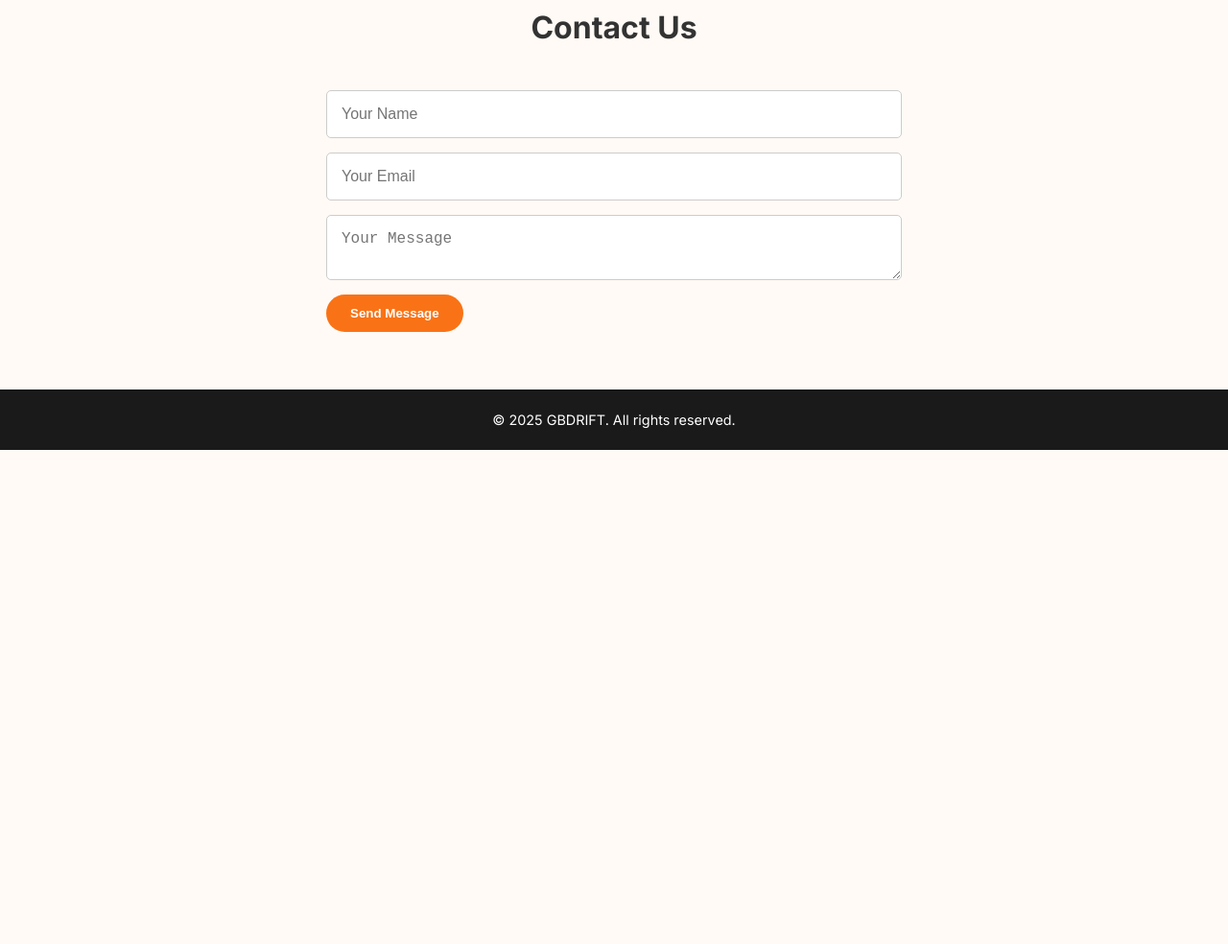
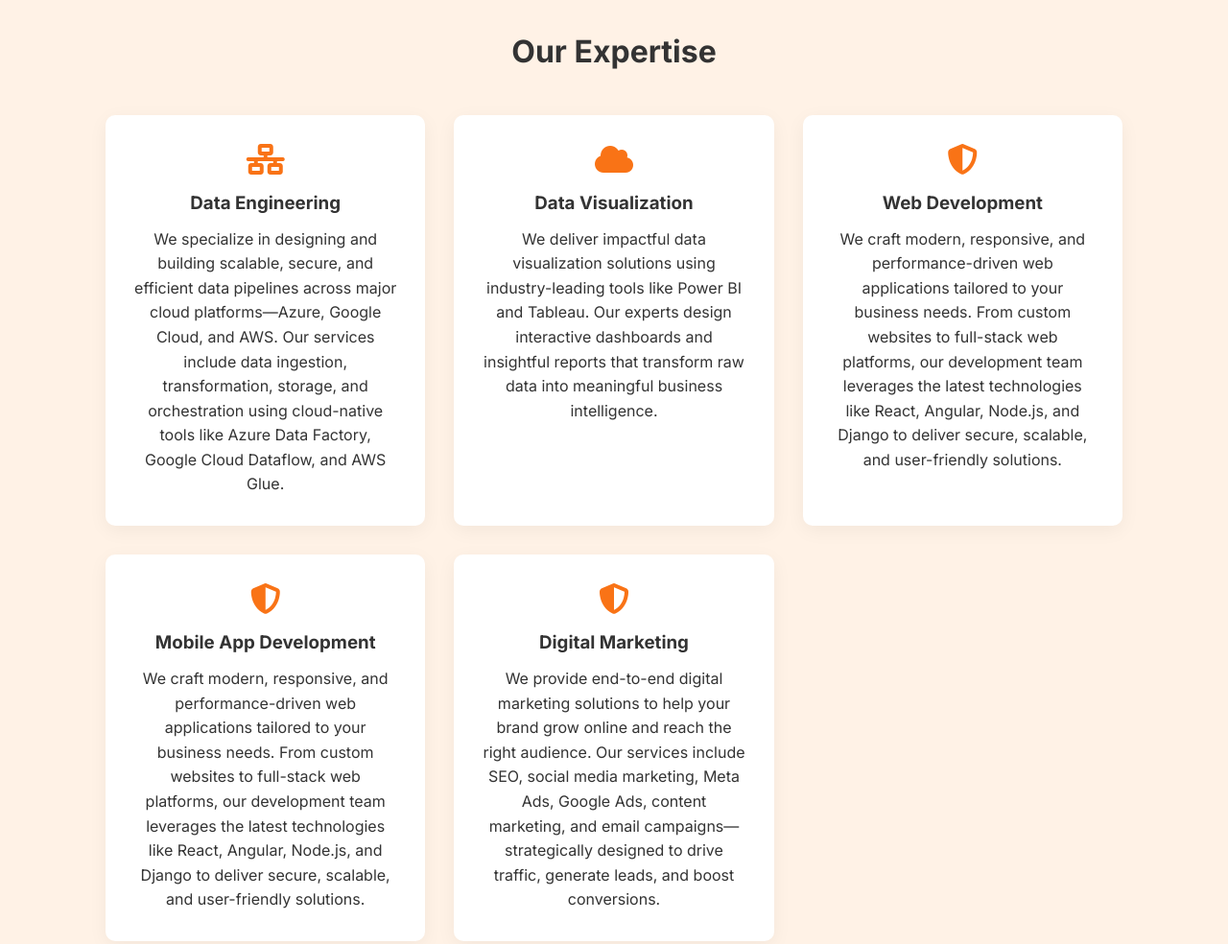
Before and after one commit to arun4712/gbdrift, a plain HTML site: page index.html in a window 1280 px wide. Shown: the part 1187-2171 px from the top of the page at 96% size. Before the commit the page ends 1656 px from the top, so only its background shows below. Drawn offline with Linux system fonts and the light colour scheme.

Commit message:
Add files via upload

```diff
--- a/index.html
+++ b/index.html
@@ -17,9 +17,10 @@
             </div>
             <nav>
                 <ul>
-                    <li><a href="#about">About</a></li>
-                    <li><a href="#services">Services</a></li>
-                    <li><a href="#contact">Contact</a></li>
+                    <li><a href="#about">About Us</a></li>
+                    <li><a href="#services">Our Services</a></li>
+                    <li><a href="#expertise">Our Expertise</a></li>
+                    <li><a href="#contact">Contact Us</a></li>
                 </ul>
             </nav>
         </div>
@@ -36,7 +37,7 @@
     <section id="about" class="section">
         <div class="container">
             <h2>About Us</h2>
-            <p>GBDRIFT is a results-driven IT consulting firm that helps companies navigate the fast-paced tech landscape. With a focus on innovation and security, we turn your challenges into opportunities.</p>
+            <p>At GBDRIFT, we are driven by innovation, strategy, and results. As a dynamic consulting and technology solutions company, we specialize in delivering tailored services across data engineering, cloud computing, web development, and digital marketing. Our mission is to help businesses navigate digital transformation with smart, scalable, and secure solutions.</p>
         </div>
     </section>
 
@@ -63,6 +64,47 @@
         </div>
     </section>
 
+<!--code block for Our Expertise Section -->
+    <section id="expertise" class="section light">
+        <div class="container">
+            <h2>Our Expertise</h2>
+            <div class="services-grid">
+                <div class="service-box">
+                    <i class="fas fa-network-wired"></i>
+                    <h3>Data Engineering</h3>
+                    <p>We specialize in designing and building scalable, secure, and efficient data pipelines across major cloud platforms—Azure, Google Cloud, and AWS. Our services include data ingestion, transformation, storage, and orchestration using cloud-native tools like Azure Data Factory, Google Cloud Dataflow, and AWS Glue.</p>
+                </div>
+                <div class="service-box">
+                    <i class="fas fa-cloud"></i>
+                    <h3>Data Visualization</h3>
+                    <p>We deliver impactful data visualization solutions using industry-leading tools like Power BI and Tableau. Our experts design interactive dashboards and insightful reports that transform raw data into meaningful business intelligence.</p>
+                </div>
+                <div class="service-box">
+                    <i class="fas fa-shield-alt"></i>
+                    <h3>Web Development</h3>
+                    <p>We craft modern, responsive, and performance-driven web applications tailored to your business needs. From custom websites to full-stack web platforms, our development team leverages the latest technologies like React, Angular, Node.js, and Django to deliver secure, scalable, and user-friendly solutions.
+
+                    </p>
+                </div>
+                <div class="service-box">
+                    <i class="fas fa-shield-alt"></i>
+                    <h3>Mobile App Development</h3>
+                    <p>We craft modern, responsive, and performance-driven web applications tailored to your business needs. From custom websites to full-stack web platforms, our development team leverages the latest technologies like React, Angular, Node.js, and Django to deliver secure, scalable, and user-friendly solutions.
+
+                    </p>
+                </div>
+                <div class="service-box">
+                    <i class="fas fa-shield-alt"></i>
+                    <h3>Digital Marketing</h3>
+                    <p>We provide end-to-end digital marketing solutions to help your brand grow online and reach the right audience. Our services include SEO, social media marketing, Meta Ads, Google Ads, content marketing, and email campaigns—strategically designed to drive traffic, generate leads, and boost conversions.
+                    </p>
+                </div>
+            </div>
+        </div>
+    </section>
+
+<!--code block ends for Our Expertise Section -->
+
     <section id="contact" class="section">
         <div class="container">
             <h2>Contact Us</h2>
```
